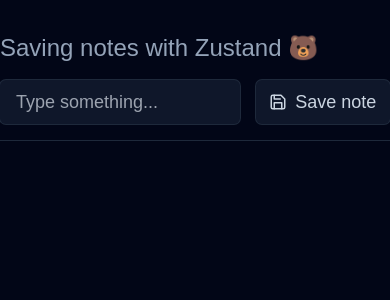
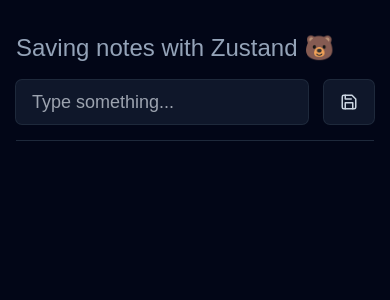
Before and after one commit to Giovani-O/notes-react-zustand, a React (Vite) app: page / in a window 390 px wide. Shown: the top 300 px of the page. Built offline with nearby package versions, Linux system fonts and the light colour scheme.

Commit message:
feat: Adds responsive classes to button

```diff
--- a/src/App.tsx
+++ b/src/App.tsx
@@ -28,12 +28,12 @@
   }
 
   return (
-    <main className="w-full min-h-screen flex justify-center py-8 bg-slate-950">
+    <main className="w-full min-h-screen flex justify-center py-8 px-4 bg-slate-950">
       <section className="max-w-6xl flex-1 flex flex-col gap-4">
         <h1 className="font-sans font-normal text-2xl text-slate-400">
           Saving notes with Zustand 🐻
         </h1>
-        <form onSubmit={handleSaveNote} className="flex gap-4">
+        <form onSubmit={handleSaveNote} className="flex gap-4 ">
           <input
             value={content}
             onChange={handleInputChange}
@@ -43,10 +43,10 @@
           />
           <button
             type="submit"
-            className="w-[220px] flex gap-2 items-center justify-center p-2 rounded-md text-lg ring-1 ring-slate-800 active:ring-indigo-600 bg-slate-900 text-slate-300 hover:bg-slate-800 hover:text-indigo-400 transition-colors"
+            className="sm:w-auto md:w-[220px] flex gap-2 items-center justify-center py-2 px-4 rounded-md text-lg ring-1 ring-slate-800 active:ring-indigo-600 bg-slate-900 text-slate-300 hover:bg-slate-800 hover:text-indigo-400 transition-colors"
           >
             <Save size={18} />
-            Save note
+            <span className="hidden md:block">Save note</span>
           </button>
         </form>
 
```
